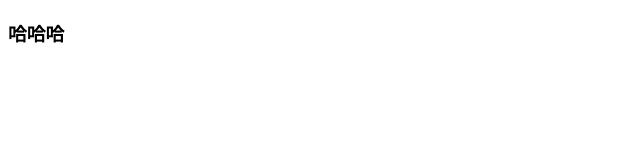
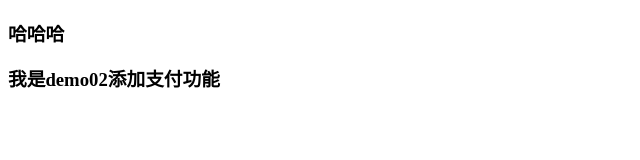
Before and after one commit to yyh-123456/test01, a plain HTML site: page index.html in a window 1280 px wide. Shown: the whole page, without its empty margins (0-640 px from the left). Drawn offline with Linux system fonts and the light colour scheme.

Commit message:
添加支付功能

```diff
--- a/index.html
+++ b/index.html
@@ -7,5 +7,6 @@
 </head>
 <body>
     <h3>哈哈哈</h3>
+	<h3>我是demo02添加支付功能</h3>
 </body>
 </html>
```
